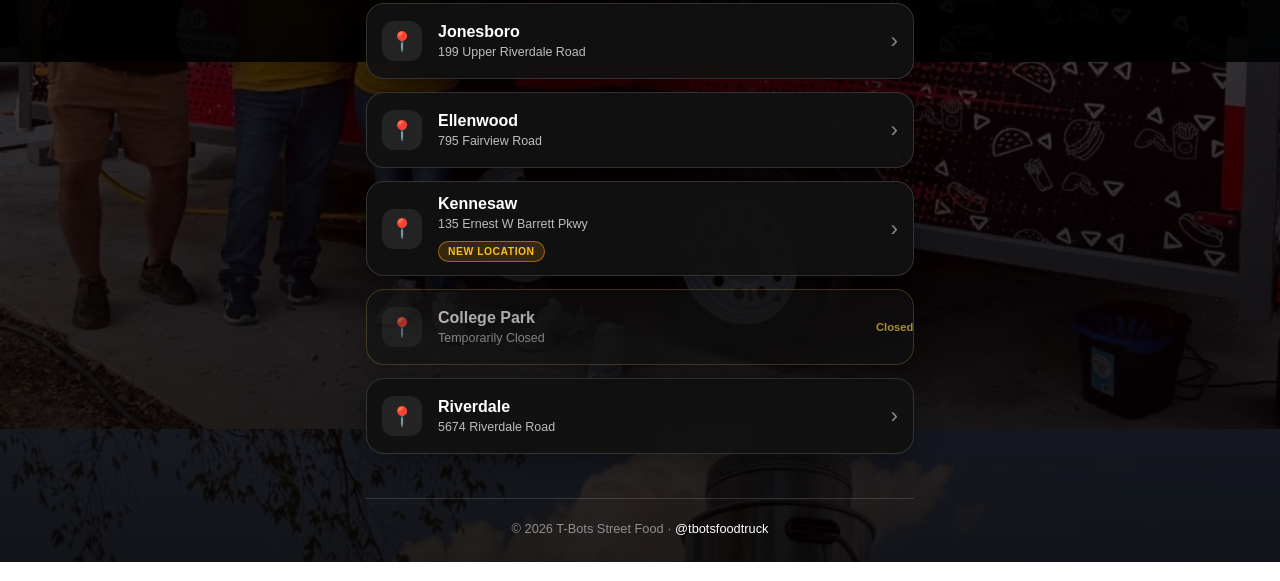
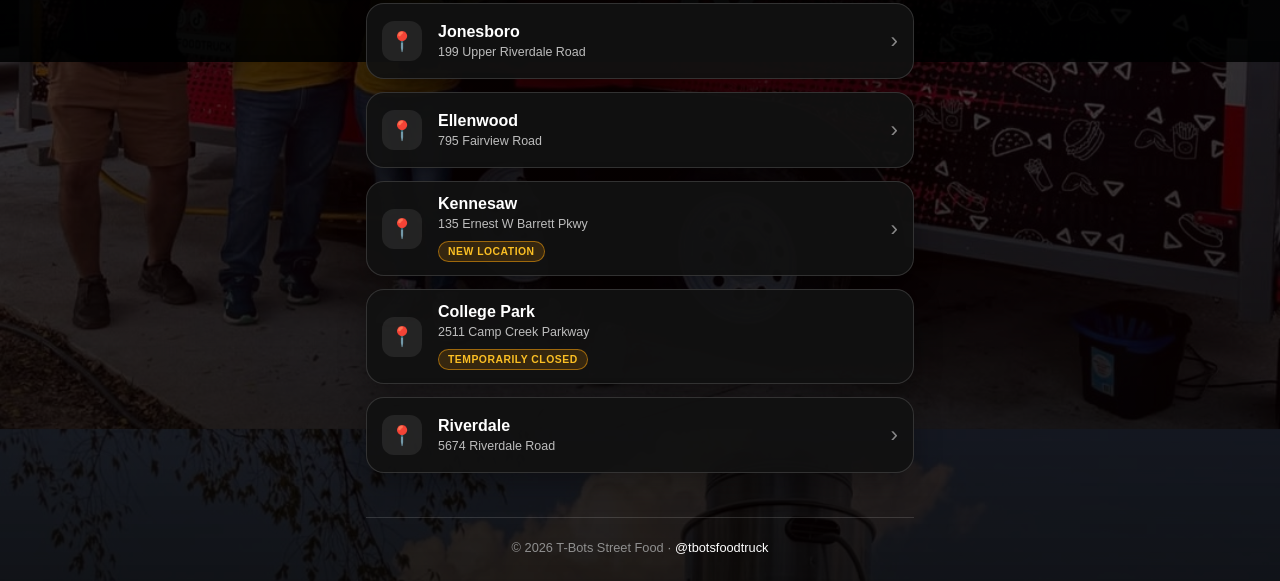
Before and after one commit to Hsherif2/tbotsatl-, a plain HTML site: page index.html in a window 1280 px wide. Shown: the part 738-1319 px from the top of the page. Drawn offline with Linux system fonts and the light colour scheme.

Commit message:
Update index.html

```diff
--- a/index.html
+++ b/index.html
@@ -81,14 +81,17 @@
 </button>
 
 
-<button class="link-card temporarily-closed" type="button" disabled>
+
+<button class="link-card college-park-closed" type="button" disabled>
   <span class="icon">📍</span>
   <span class="copy">
     <strong>College Park</strong>
-    <small>Temporarily Closed</small>
+    <small>2511 Camp Creek Parkway</small>
+    <span class="coming-soon">Temporarily Closed</span>
   </span>
-  <span class="closed-indicator">Closed</span>
+  <span class="arrow"></span>
 </button>
+
 
 
         <button class="link-card" type="button" onclick="showPage('riverdale')">
```
